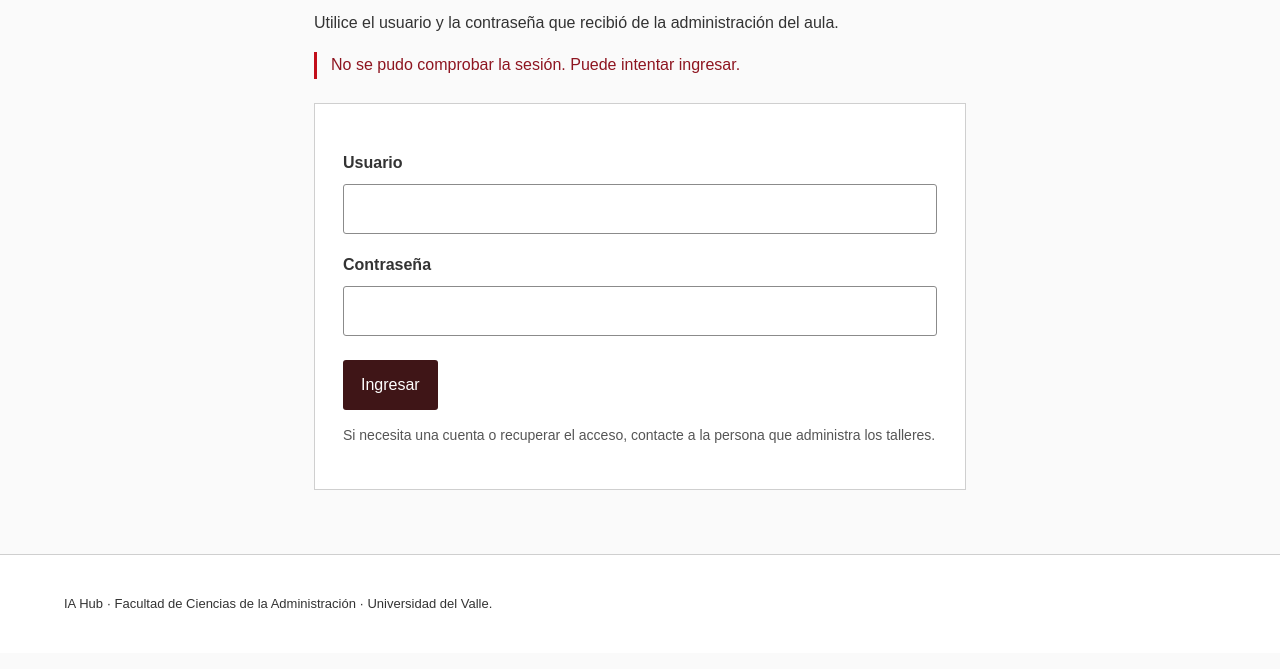
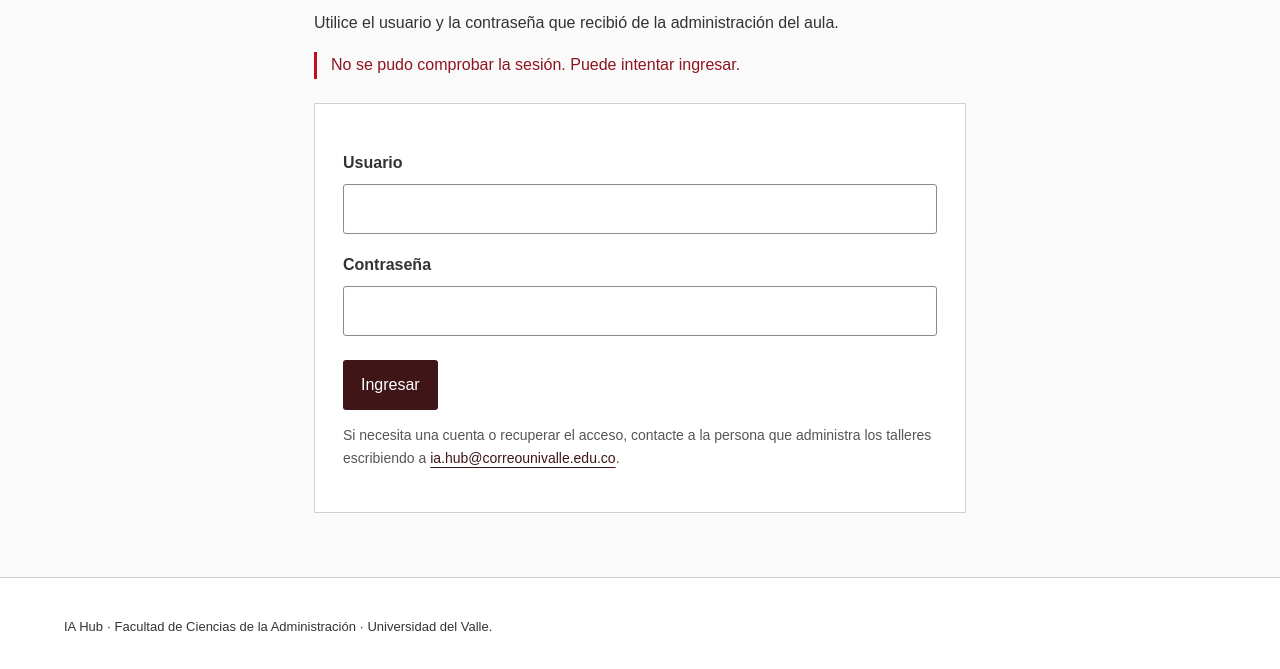
Before and after one commit to dianapineda-hash/talleres-ia-univalle, a website: page acceso.html in a window 1280 px wide. Shown: the part 367-1036 px from the top of the page. Drawn offline with Linux system fonts and the light colour scheme; no server answers.

Commit message:
Agregar correo de soporte al ingreso de talleres

```diff
--- a/acceso.html
+++ b/acceso.html
@@ -26,7 +26,7 @@
         <input id="password" name="password" type="password" autocomplete="current-password" required>
         <button type="submit">Ingresar</button>
       </form>
-      <p class="aside">Si necesita una cuenta o recuperar el acceso, contacte a la persona que administra los talleres.</p>
+      <p class="aside">Si necesita una cuenta o recuperar el acceso, contacte a la persona que administra los talleres escribiendo a <a href="mailto:ia.hub@correounivalle.edu.co">ia.hub@correounivalle.edu.co</a>.</p>
     </section>
     <section class="access-panel" id="password-panel" hidden>
       <form id="password-form">
```
